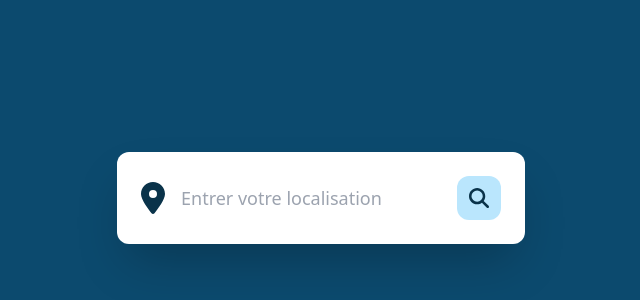
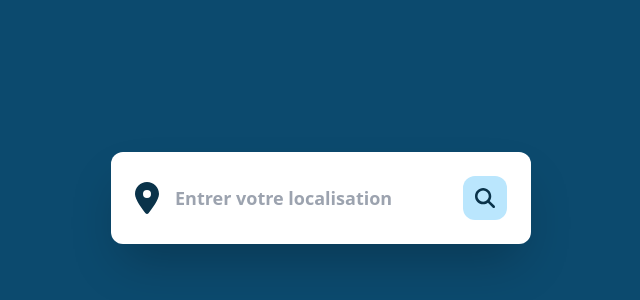
Before and after one commit to RomainFon/WeatherApp, a Vue app: page / in a window 1280 px wide. Shown: the part 202-502 px from the top of the page, without its empty margins (319-959 px from the left). Built offline with nearby package versions, Linux system fonts and the light colour scheme; no server answers.

Commit message:
:globe_with_meridians: Added geolocation

```diff
--- a/src/App.vue
+++ b/src/App.vue
@@ -6,7 +6,7 @@ import Weather from './components/Weather.vue'
 <template>
   <main class="w-screen h-screen bg-sky-900 flex">
     <div class="bg-white m-auto p-6 rounded-xl shadow-2xl">
-      <Form @handleLocalization="loadWeather"/>
+      <Form @handleLocalization="loadWeather" :city="city"/>
       <Weather v-if="weather" :weather="weather" />
     </div>
   </main>
@@ -21,17 +21,22 @@ export default {
       apiKey: 'eedd73ec95de817818ed96985952612d'
     }
   },
+  mounted() {
+    this.getUserLocation()
+  },
   methods: {
     loadWeather(city) {
       this.getGeographicalCoordinates(city)
-          .then((localization) => this.getWeather(localization))
+          .then((localization) => this.getWeather(localization.lat, localization.lon))
           .catch((err) => console.log(err)) // TODO: Gérer erreur
     },
-    getWeather(localization) {
-      const url = `https://api.openweathermap.org/data/2.5/weather?lat=${localization.lat}&lon=${localization.lon}&appid=${this.apiKey}&lang=fr`
+    getWeather(lat, lon) {
+      const url = `https://api.openweathermap.org/data/2.5/weather?lat=${lat}&lon=${lon}&appid=${this.apiKey}&lang=fr`
       fetch(url)
           .then((response) => response.json())
-          .then((data) => this.weather = data);
+          .then((data) => {
+            this.weather = data
+          })
     },
     getGeographicalCoordinates(city) {
       return new Promise((resolve, reject) => {
@@ -39,10 +44,22 @@ export default {
         fetch(url)
             .then((response) => response.json())
             .then((data) => resolve(data[0]))
-            .catch((err) => reject(err));
+            .catch((err) => reject(err))
+      })
+    },
+    getUserLocation() {
+      navigator.geolocation.getCurrentPosition((location) => {
+        if (location) {
+          this.getWeather(location.coords.latitude, location.coords.longitude)
+        }
       })
     }
 
   },
+  computed: {
+    city() {
+      return this.weather ? this.weather.name : null
+    }
+  }
 }
 </script>
--- a/src/components/Form.vue
+++ b/src/components/Form.vue
@@ -6,7 +6,7 @@ import Search from './icons/Search.vue'
 <template>
   <form class=flex @submit="submitLocalization">
     <Location class="w-6"/>
-    <input v-model="localization" type="text" class="outline-0 mx-4 text-lg text-sky-900" placeholder="Entrer votre localisation"/>
+    <input v-model="localization" type="text" class="outline-0 mx-4 text-lg text-sky-900 font-semibold" placeholder="Entrer votre localisation" />
     <button type="submit" class="bg-sky-200 p-3 rounded-xl hover:opacity-80">
       <Search class="w-5"/>
     </button>
@@ -15,6 +15,12 @@ import Search from './icons/Search.vue'
 
 <script>
 export default {
+  props: {
+    city: {
+      type: String,
+      default: null
+    }
+  },
   data() {
     return {
       localization: null
@@ -25,6 +31,11 @@ export default {
       this.$emit('handleLocalization', this.localization)
       event.preventDefault()
     }
+  },
+  watch: {
+    city() {
+      this.localization = this.city
+    }
   }
 }
 </script>
--- a/src/components/Weather.vue
+++ b/src/components/Weather.vue
@@ -42,10 +42,5 @@ export default {
       return this.weather.main.humidity + ' %'
     }
   },
-
-  mounted() {
-    console.log(this.weather)
-  }
-
 }
 </script>
```
